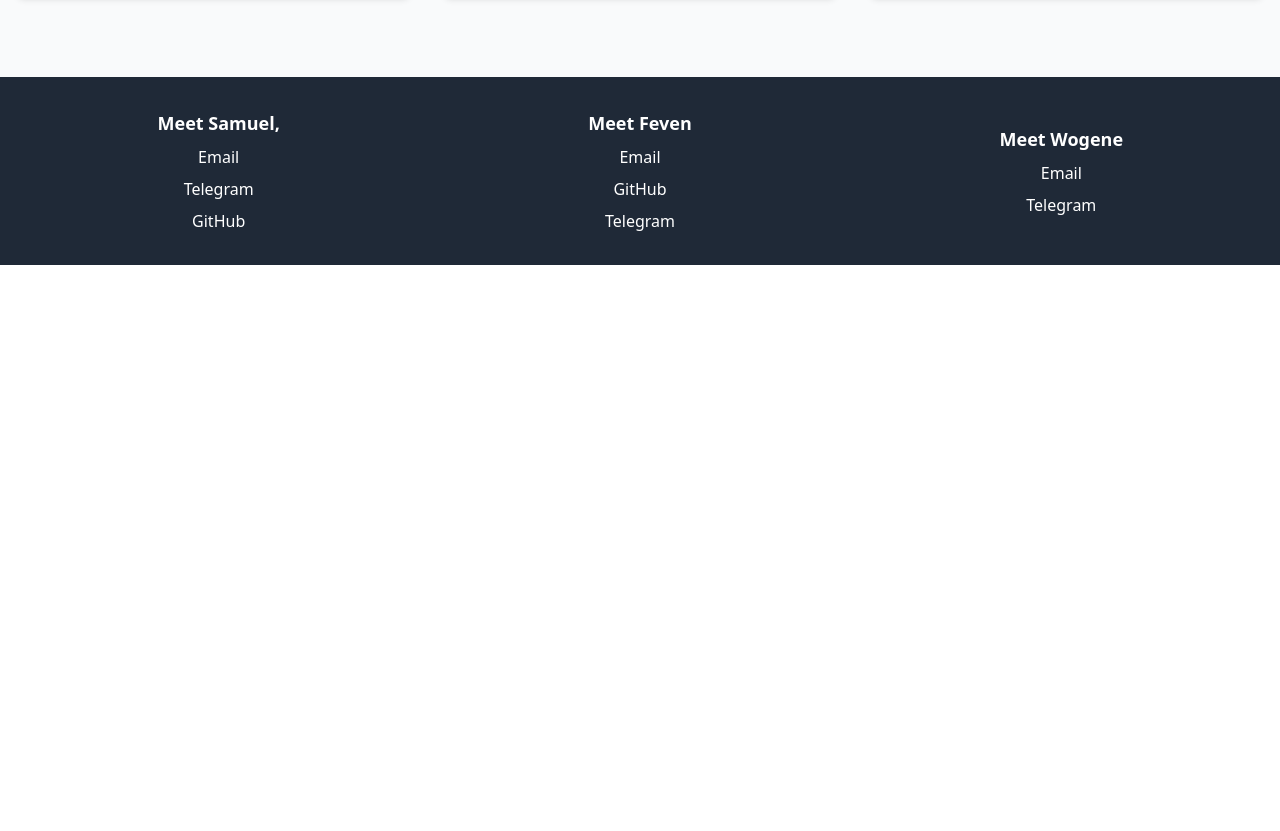
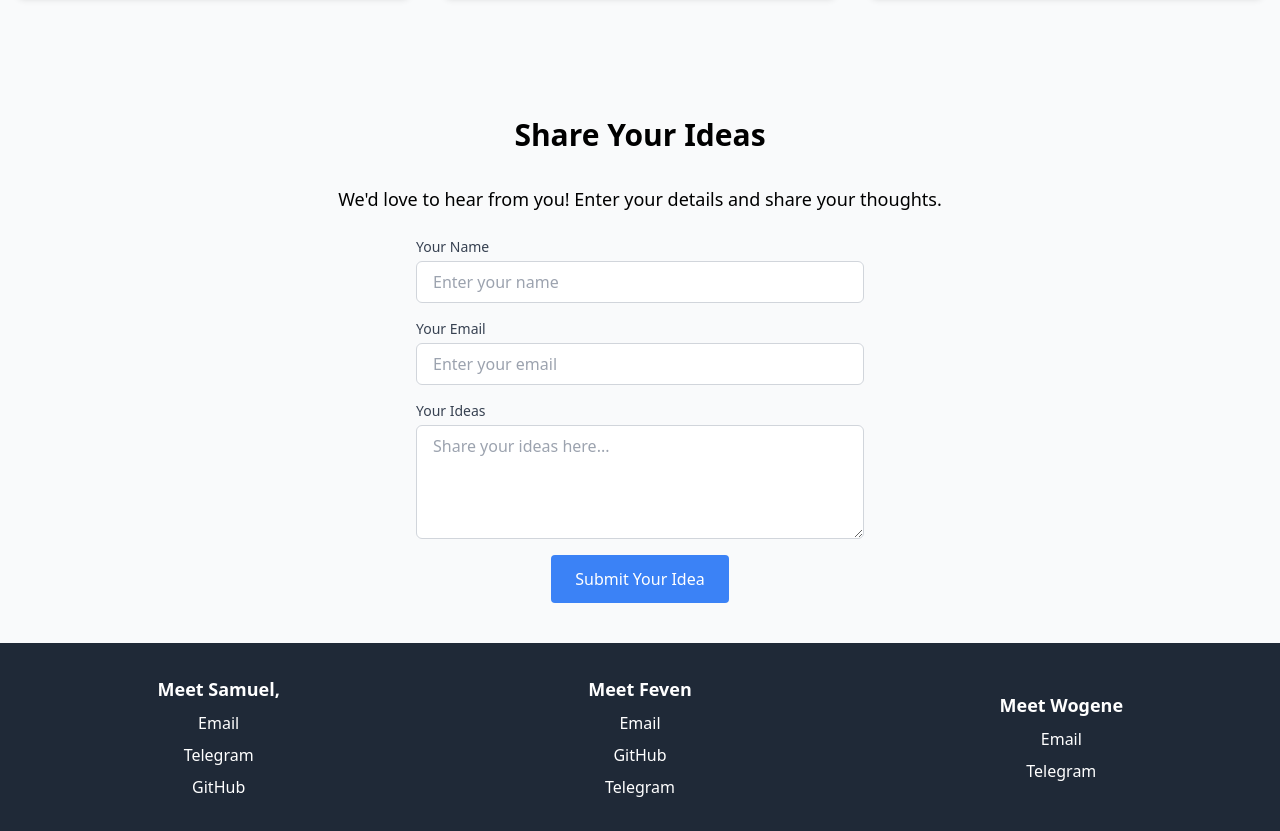
Before and after one commit to samuelAemro12/HCI_assignment_demo, a website: page index.html in a window 1280 px wide. Shown: the part 623-1454 px from the top of the page. Before the commit the page ends 888 px from the top, so only its background shows below. Drawn offline with nearby package versions, Linux system fonts and the light colour scheme.

Commit message:
added improvements

```diff
--- a/index.html
+++ b/index.html
@@ -37,6 +37,35 @@
       </div>
     </div>
   </section>
+<section class="py-10 bg-gray-50">
+    <div class="container mx-auto px-4">
+      <h2 class="text-3xl font-bold text-center mb-8">Share Your Ideas</h2>
+      <p class="text-lg text-center mb-6">We'd love to hear from you! Enter your details and share your thoughts.</p>
+      <form id="ideaForm" class="max-w-md mx-auto space-y-4">
+        <div>
+          <label for="name" class="block text-sm font-medium text-gray-700">Your Name</label>
+          <input type="text" id="name" name="name" placeholder="Enter your name" required
+            class="mt-1 block w-full px-4 py-2 rounded-md border border-gray-300 focus:outline-none focus:ring focus:ring-blue-500 focus:border-blue-500">
+        </div>
+        <div>
+          <label for="email" class="block text-sm font-medium text-gray-700">Your Email</label>
+          <input type="email" id="email" name="email" placeholder="Enter your email" required
+            class="mt-1 block w-full px-4 py-2 rounded-md border border-gray-300 focus:outline-none focus:ring focus:ring-blue-500 focus:border-blue-500">
+        </div>
+        <div>
+          <label for="ideas" class="block text-sm font-medium text-gray-700">Your Ideas</label>
+          <textarea id="ideas" name="ideas" rows="4" placeholder="Share your ideas here..." required
+            class="mt-1 block w-full px-4 py-2 rounded-md border border-gray-300 focus:outline-none focus:ring focus:ring-blue-500 focus:border-blue-500"></textarea>
+        </div>
+        <div class="flex justify-center">
+          <button type="submit" class="bg-blue-500 text-white px-6 py-3 rounded hover:bg-blue-600 transition-colors">
+            Submit Your Idea
+          </button>
+        </div>
+      </form>
+    </div>
+  </section>
+
   <footer class="bg-gray-800 text-white py-8">
     <div class="container mx-auto px-4 grid grid-cols-1 sm:grid-cols-3 gap-4">
       <div class="flex flex-col items-center justify-center space-y-2">
```
